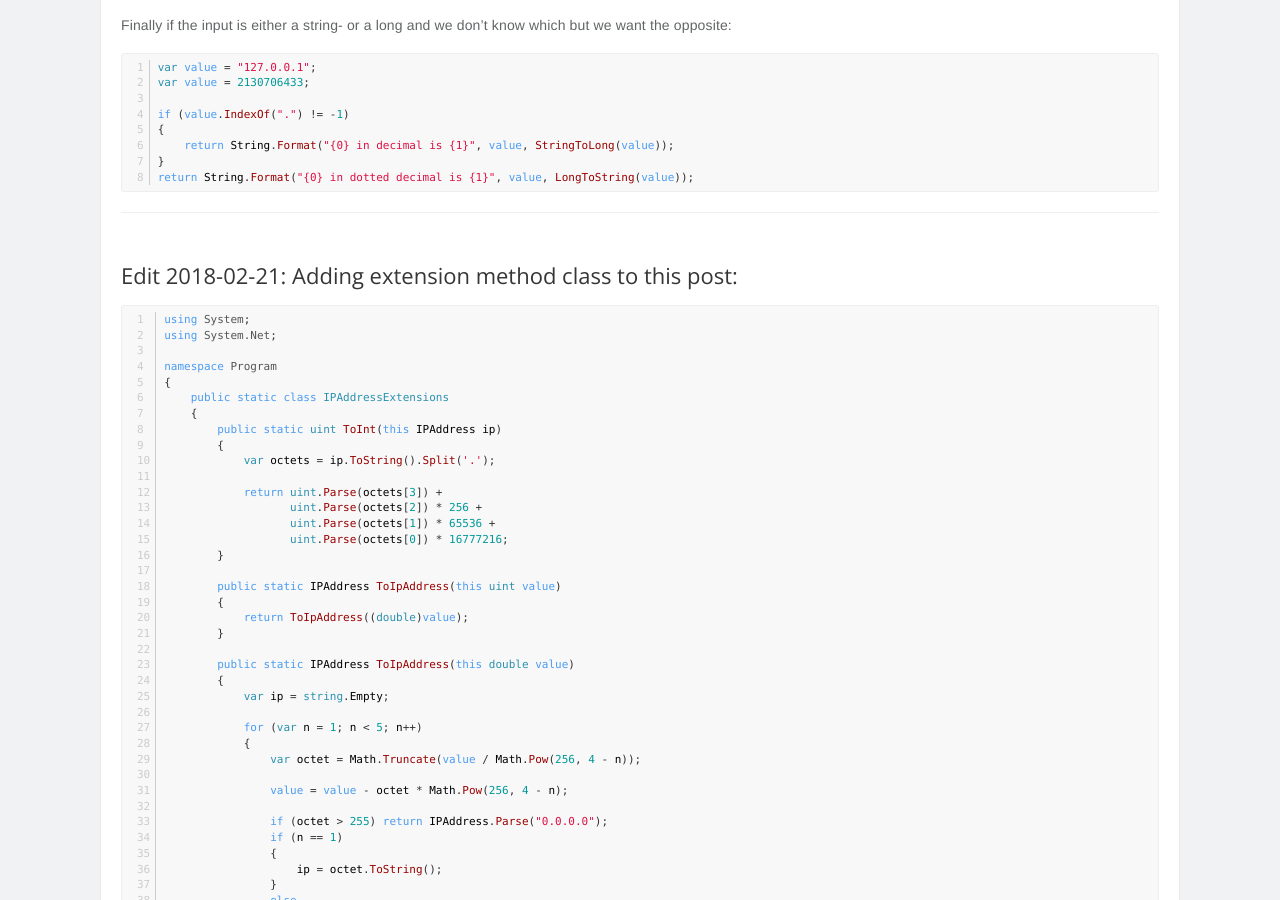
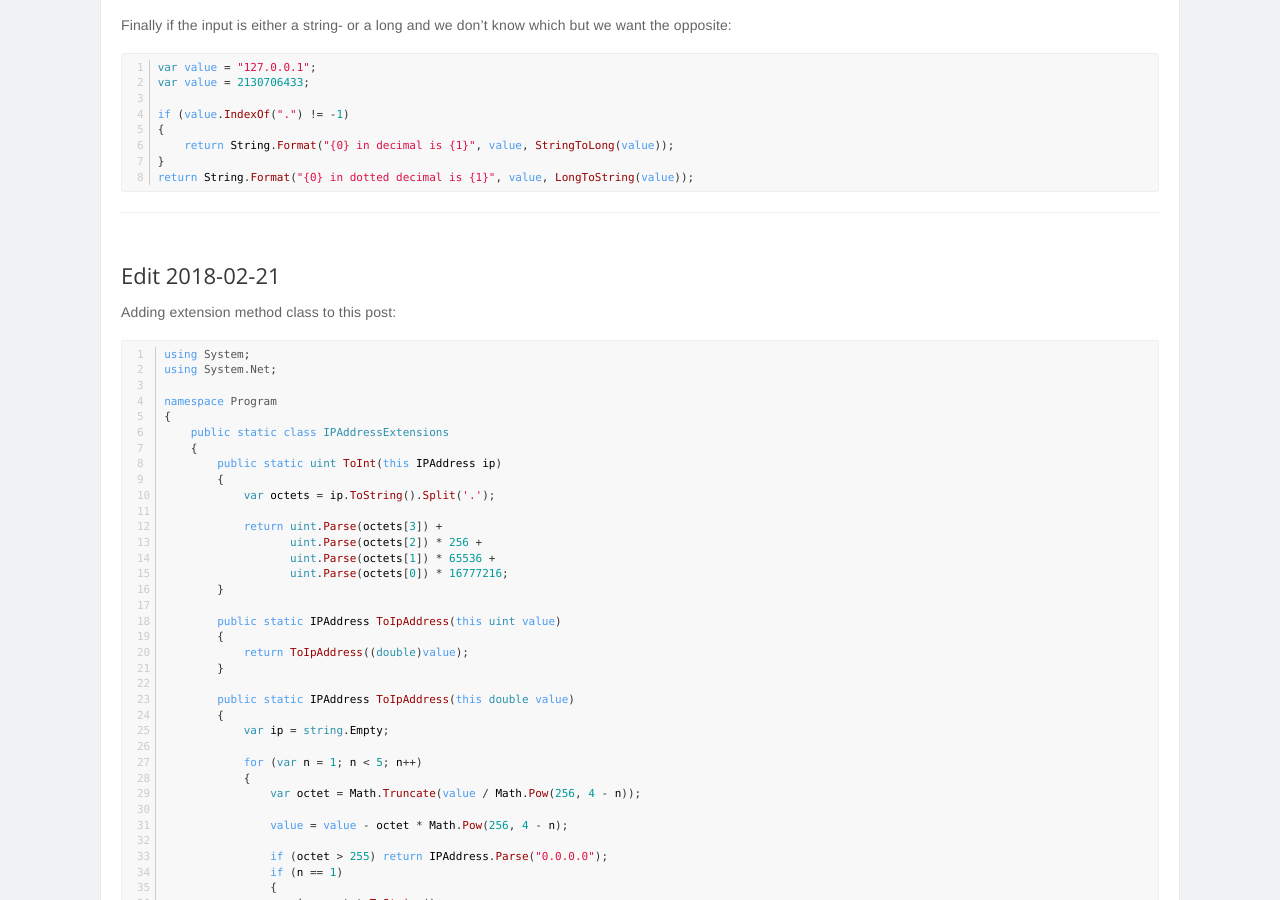
Before and after one commit to pingfu/pingfu.github.io, a Jekyll site: the page built from _posts/2011-09-07-converting-ipv4-to-decimal-and-back.md, in a window 1280 px wide and 900 px high, scrolled down 1077 px. Built offline with Jekyll 4.4.1, drawn with Linux system fonts in a browser that asks for light colours; nearby versions of some CDN libraries; comment, search, counter and statistics services are not loaded.

Commit message:
break up heading

```diff
--- a/_posts/2011-09-07-converting-ipv4-to-decimal-and-back.md
+++ b/_posts/2011-09-07-converting-ipv4-to-decimal-and-back.md
@@ -69,7 +69,9 @@ return String.Format("{0} in dotted decimal is {1}", value, LongToString(value))
 
 ---
 
-### Edit 2018-02-21: Adding extension method class to this post:
+### Edit 2018-02-21
+
+Adding extension method class to this post:
 
 {% highlight csharp linenos %}
 using System;
```
